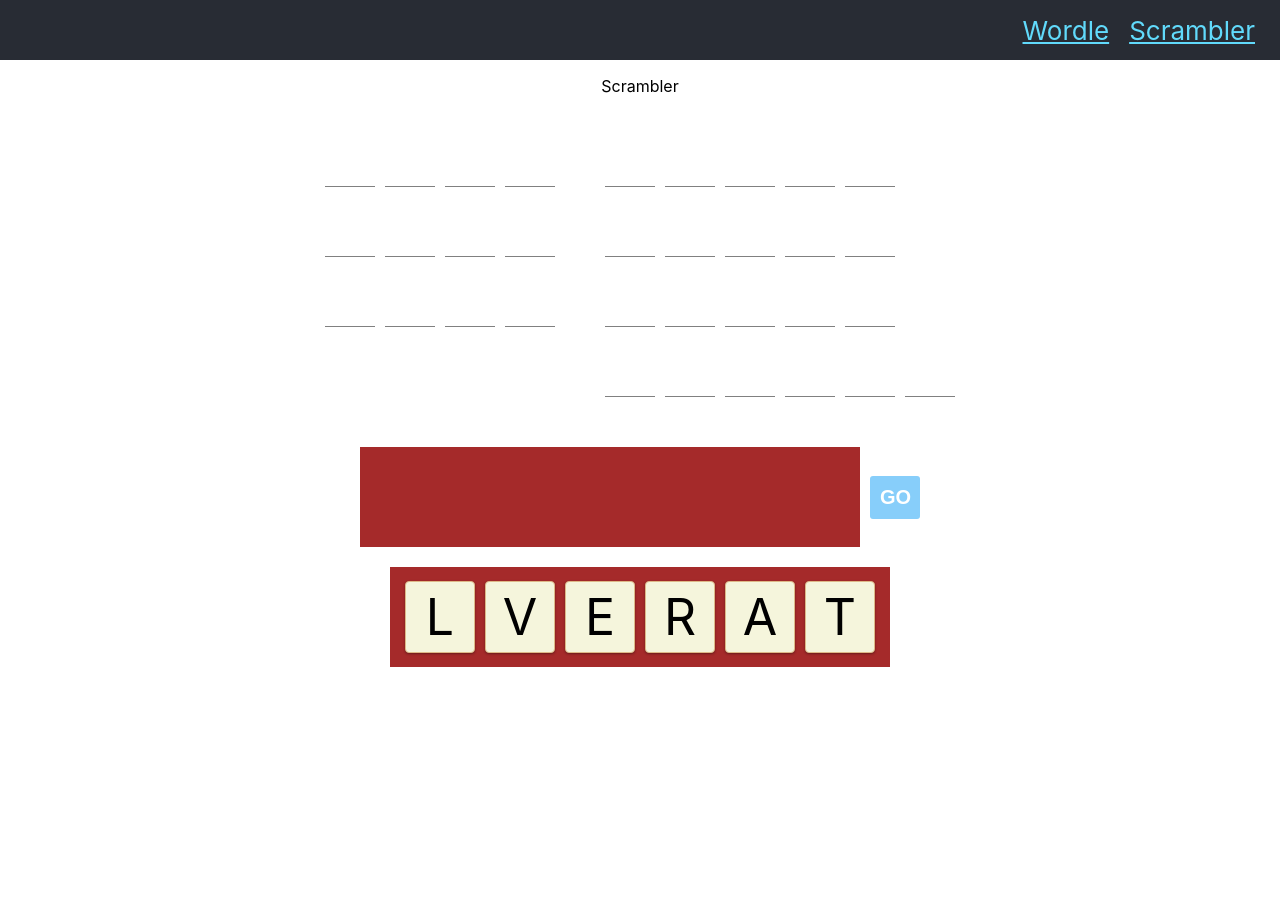
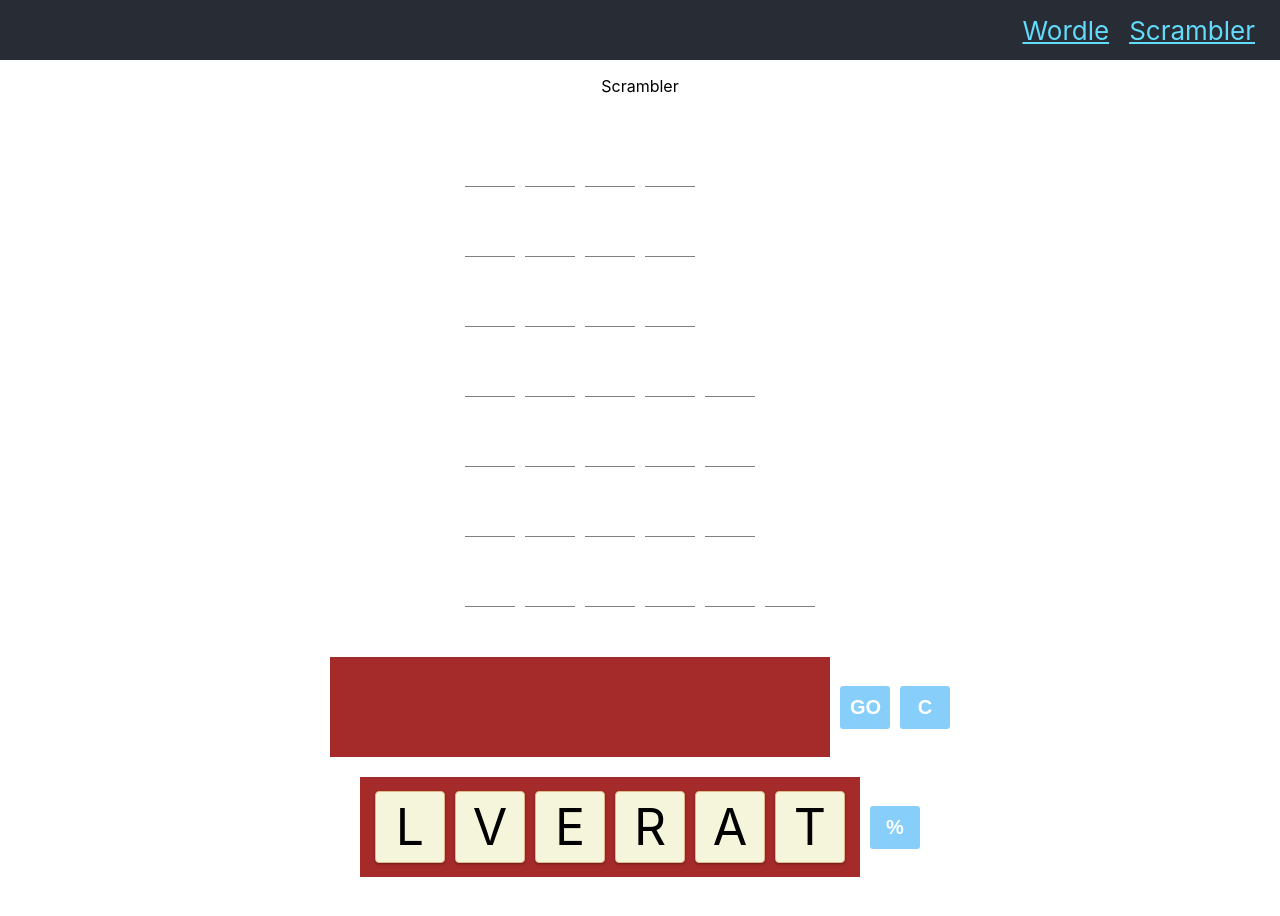
Before and after one commit to pilar1347/s-core-board, a React (Create React App) app: page /scrambler in a window 1280 px wide. Shown: the top 916 px of the page. Before the commit the page ends 800 px from the top, so only its background shows below. Built offline with nearby package versions, Linux system fonts and the light colour scheme.

Commit message:
get scrambler game working

```diff
--- a/scripts/formatList.js
+++ b/scripts/formatList.js
@@ -1,6 +1,6 @@
 const fs = require('fs');
 
-const filePath = './words/7.txt';
+const filePath = './public/words/4.txt';
 
 const file = fs.readFileSync(filePath, 'utf-8');
 
--- a/src/pages/Scrambler/Scrambler.css
+++ b/src/pages/Scrambler/Scrambler.css
@@ -52,6 +52,8 @@
   font-size: 50px;
   margin: 0 5px;
   text-transform: uppercase;
+  padding: 5px;
+  line-height: 1;
 }
 
 .letter {
@@ -84,7 +86,6 @@
 }
 
 button {
-  width: 100%;
   padding: 10px 15px;
   background: lightskyblue;
   color: black;
--- a/src/pages/Scrambler/Scrambler.js
+++ b/src/pages/Scrambler/Scrambler.js
@@ -61,58 +61,64 @@ const getGameInfo = async () => {
     const matchingWords = getMatchingWords(masterWord, result);
     matchingWords[2].push(masterWord);
 
+    const words = sortedWords(matchingWords);
+
+    const board = words.reduce((acc, group) => {
+      if (group.length) {
+        const length = group[0].length;
+        acc.push({
+          length,
+          solved: false,
+          words: group.map(word => {
+            return {
+              solved: false,
+              word,
+              letters: word.split('').map(letter => {
+                return {
+                  letter,
+                  solved: false
+                }
+              })
+            }
+          })
+        })
+      }
+      return acc;
+    }, []);
+
     return {
       letters: createRandomArray(masterWord.split(''), masterWord.length),
-      words: sortedWords(matchingWords)
+      board
     };
   });
-}
+};
 
-// TODO: Come up with better data structure and rewrite
-
-const board = [
-  {
-    length: 4,
-    solved: false,
-    words: [
-      {
-        solved: false,
-        letters: [
-          {
-            letter: 'C',
-            filled: false
-          },
-          {
-            letter: 'O',
-            filled: false
-          },
-          {
-            letter: 'I',
-            filled: false
-          }
-        ]
-      }
-    ]
-  }
-]
-
+// TODO: Points system
+// TODO: Shuffle button
+// TODO: Clear tray button
+// TODO: Click and drag to reorder in tray
 
 const Scrambler = () => {
   const [letters, setLetters] = useState([]);
   const [trayLetters, setTrayLetters] = useState([]);
   const [board, setBoard] = useState([]);
-  const [guessed, setGuessed] = useState([]);
+  const [error, setError] = useState('');
+  const [isWinner, setIsWinner] = useState(false);
 
   useEffect(() => {
     const setupGame = async () => {
       const game = await getGameInfo();
       setLetters(game.letters);
-      setBoard(game.words);
-      setGuessed(game.words);
+      setBoard(game.board);
     }
     setupGame();
   }, []);
 
+  const clearError = () => {
+    if (error) {
+      setError('');
+    }
+  }
 
   const playAgain = () => {
     window.location.reload();
@@ -128,33 +134,73 @@ const Scrambler = () => {
   }
 
   const moveToTray = ltrInd => {
+    clearError();
     addLetter(letters[ltrInd], trayLetters, setTrayLetters);
     removeLetter(ltrInd, letters.slice(), setLetters);
   }
 
   const removeFromTray = ltrInd => {
+    clearError();
     addLetter(trayLetters[ltrInd], letters, setLetters);
     removeLetter(ltrInd, trayLetters.slice(), setTrayLetters);
   }
 
+  const shuffleLetters = () => {
+    setLetters(createRandomArray(letters, letters.length));
+  }
+
+  const clearTray = () => {
+    setLetters([...letters, ...trayLetters]);
+    setTrayLetters([]);
+  }
+
   const tryWord = () => {
+    clearError();
     const word = trayLetters.join('');
-    const arrayInd = {
-      4: 0,
-      5: 1,
-      6: 2
-    };
-    const listInd = arrayInd[word.length];
-    const wordArray = board[listInd];
-    const wordIndex = wordArray.indexOf(word);
-    if (wordIndex >= 0) {
-      const newGuessed = guessed.slice();
-      console.log(newGuessed[listInd][wordIndex]);
-      newGuessed[listInd][wordIndex] = newGuessed[listInd][wordIndex].replace(/[a-zA-Z]/g, '?');
-      setGuessed(newGuessed);
-      console.log('matched!', newGuessed);
+    let isCorrect = false;
+
+    const newBoard = board.map(wordGroup => {
+      if (wordGroup.length === word.length) {
+        const words = wordGroup.words.map(wordData => {
+          if (word.toUpperCase() === wordData.word.toUpperCase()) {
+            isCorrect = true;
+            return {
+              ...wordData,
+              solved: true,
+              letters: wordData.letters.map(x => ({ ...x, solved: true }))
             }
-    console.log('trying', word, wordArray, board);
+          }
+          return wordData;
+        });
+        return { ...wordGroup, words };
+      }
+      return wordGroup;
+    });
+    setBoard(newBoard);
+    console.log(board);
+
+    if (isCorrect) {
+      clearTray();
+
+      let winnerCheck = true;
+      for (let i=0; i<newBoard.length; i++) {
+        const wordGroup = newBoard[i];
+        for (let j=0; j<wordGroup.words.length; j++) {
+          const word = wordGroup.words[j];
+          if (!word.solved) {
+            winnerCheck = false;
+            break;
+          }
+        }
+      }
+      if (winnerCheck) {
+        setIsWinner(true);
+      }
+    } else {
+      // TODO: Is in word list? Is too short? etc
+      setError('Nope');
+    }
+
   }
 
   return (
@@ -163,39 +209,19 @@ const Scrambler = () => {
       <div className="board-wrap">
         <div className="board board-col">
           <div className="column">
-            {board && board.length && board[0].map((word, i) => {
+            {board && board.length && board.map(item => {
+              const { words, length } = item;
+              return words && words.length && words.map(({ letters }, i) => {
                 return (
-                <div className="row" key={`row-${i}`}>
-                  {word.split('').map((ltr, j) => {
-                    const wasGuessed = guessed && guessed.length && guessed[0][i][j] === '?';
-                    return (
+                  <div className="row" key={`row-${length}-${i}`}>
+                    {letters.map(({ letter, solved }, j) => (
                       <div className="blank" key={`blank-${j}`}>
-                        {wasGuessed && <>{ltr}</>}
+                        {solved && <>{letter}</>}
                       </div>
-                    )
-                  })}
-                </div>
-              )
-            })}
-          </div>
-          <div className="column">
-            {board && board.length && board[1].map((word, i) => {
-              return (
-                <div className="row" key={`row-${i}`}>
-                  {word.split('').map((ltr, j) => (
-                    <div className="blank" key={`blank-${j}`}></div>
                     ))}
                   </div>
                 )
-            })}
-            {board && board.length && board[2].map((word, i) => {
-              return (
-                <div className="row" key={`row-${i}`}>
-                  {word.split('').map((ltr, j) => (
-                    <div className="blank" key={`blank-${j}`}></div>
-                  ))}
-                </div>
-              )
+              });
             })}
           </div>
         </div>
@@ -209,6 +235,7 @@ const Scrambler = () => {
               ))}
             </div>
             <button type="button" className="submit-btn" onClick={tryWord}>Go</button>
+            <button type="button" className="submit-btn" onClick={clearTray}>C</button>
           </div>
           <div className="row">
             <div className="tray bottom-tray">
@@ -218,36 +245,21 @@ const Scrambler = () => {
                 </div>
               ))}
             </div>
+            <button type="button" className="submit-btn" onClick={shuffleLetters}>%</button>
           </div>
         </div>
-        {/* <div className="board">
-          {boardData.map((row, i) => {
-            return (
-              <div className="row" key={`row-${i}`}>
-                {row.map((item, j) => {
-                  return (
-                    <div key={`cell-${i}-${j}`} className={`cell ${item.color}`}>{item.letter}</div>
-                  )
-                })}
-              </div>
-            )
-          })}
+        <div className="board">
           {!isWinner ? (
-            <>
-              <div className="row">
-                <form onSubmit={makeGuess}>
-                  <input maxLength="5" type="text" value={guess} onChange={updateGuess} />
-                  <button disabled={guess.length < 5} type="submit">Submit</button>
-                </form>
-              </div>
             <div className="error">
               {error}
             </div>
+          ) : (
+            <>
+              <h4>WINNER!!!</h4>
+              <button type="button" onClick={playAgain}>Play Again</button>
             </>
-          ) : (
-            <button type="button" onClick={playAgain}>Play Again</button>
           )}
-        </div> */}
+        </div>
       </div>
     </div>
   )
--- a/src/pages/Wordle/Wordle.js
+++ b/src/pages/Wordle/Wordle.js
@@ -1,4 +1,3 @@
-import { isLabelWithInternallyDisabledControl } from '@testing-library/user-event/dist/utils';
 import { useEffect, useState } from 'react';
 import './Wordle.css';
 
@@ -96,7 +95,6 @@ const Wordle = () => {
 
     if (isValidGuess) {
       const result = guess.split('').map((letter, i) => {
-        console.log(word[i], letter);
         if (word[i].toUpperCase() === letter.toUpperCase()) {
           newKeys = findInKeys(letter, 'green', newKeys);
           return { color: 'green', letter };
```
Also changed, not shown: public/words/4.txt, public/words/5.txt, public/words/6.txt, public/words/7.txt. Lines whose indentation alone changed are shown as unchanged.
